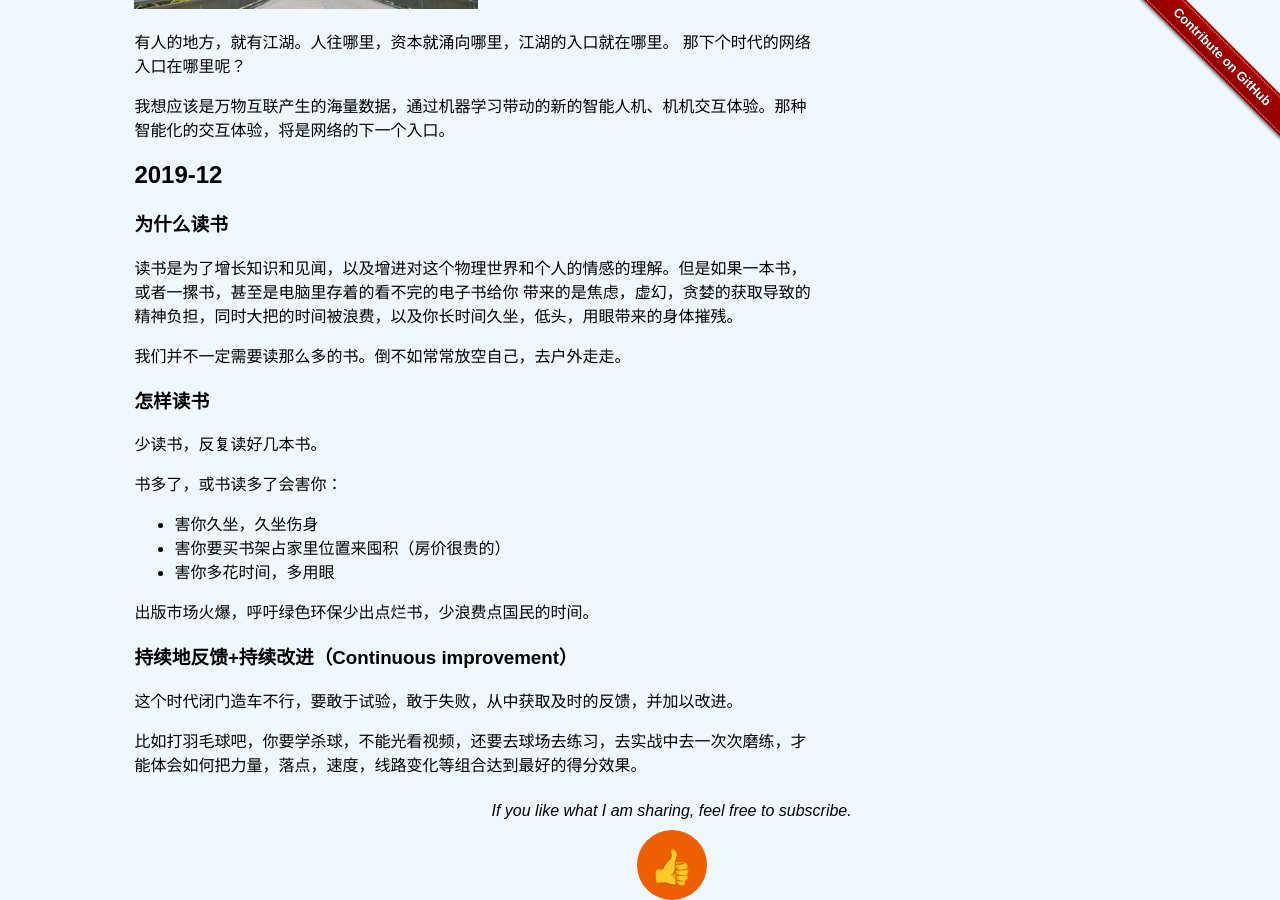
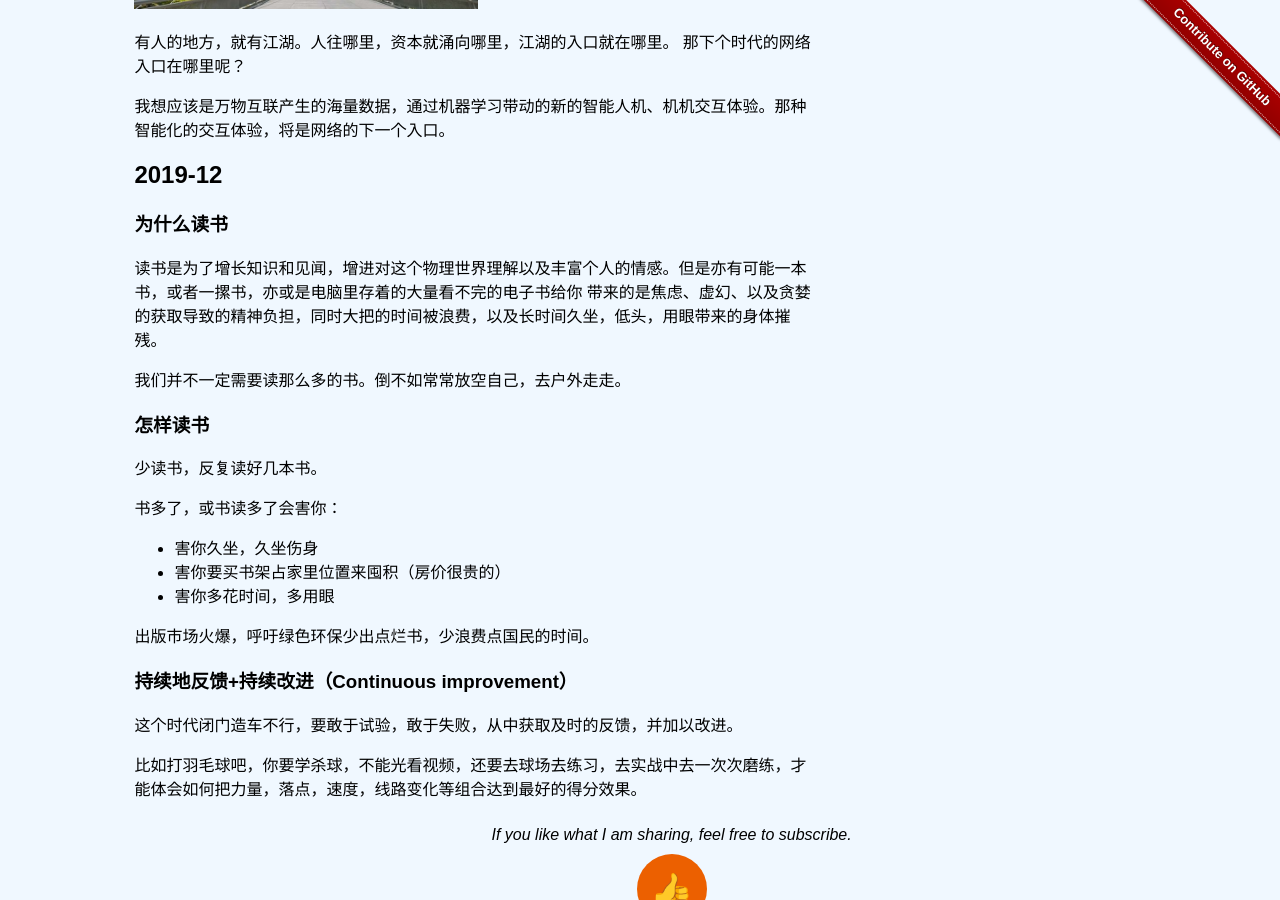
Before and after one commit to liuning0820/liuning0820.github.io, a Jekyll site: the page built from _posts/2019-07-27-mindset-2019.md, in a window 1280 px wide and 900 px high, scrolled down 9942 px. Built offline with Jekyll 4.4.1, drawn with Linux system fonts in a browser that asks for light colours; comment, search, counter and statistics services are not loaded.

Commit message:
update the doc

```diff
--- a/_posts/2019-07-27-mindset-2019.md
+++ b/_posts/2019-07-27-mindset-2019.md
@@ -287,8 +287,8 @@ Table Of Context:
 
 ### 为什么读书
 
-读书是为了增长知识和见闻，以及增进对这个物理世界和个人的情感的理解。但是如果一本书，或者一摞书，甚至是电脑里存着的看不完的电子书给你
-带来的是焦虑，虚幻，贪婪的获取导致的精神负担，同时大把的时间被浪费，以及你长时间久坐，低头，用眼带来的身体摧残。
+读书是为了增长知识和见闻，增进对这个物理世界理解以及丰富个人的情感。但是亦有可能一本书，或者一摞书，亦或是电脑里存着的大量看不完的电子书给你
+带来的是焦虑、虚幻、以及贪婪的获取导致的精神负担，同时大把的时间被浪费，以及长时间久坐，低头，用眼带来的身体摧残。
 
 我们并不一定需要读那么多的书。倒不如常常放空自己，去户外走走。
 
```
